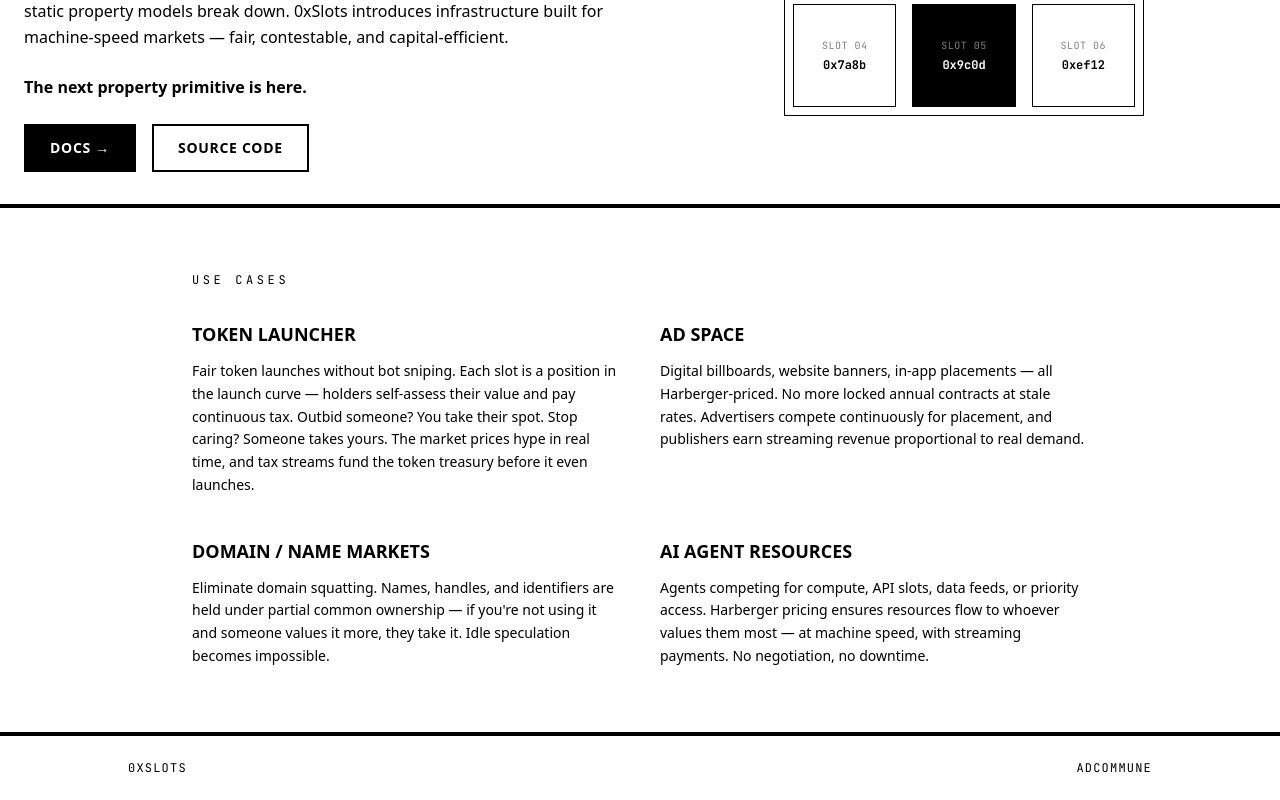
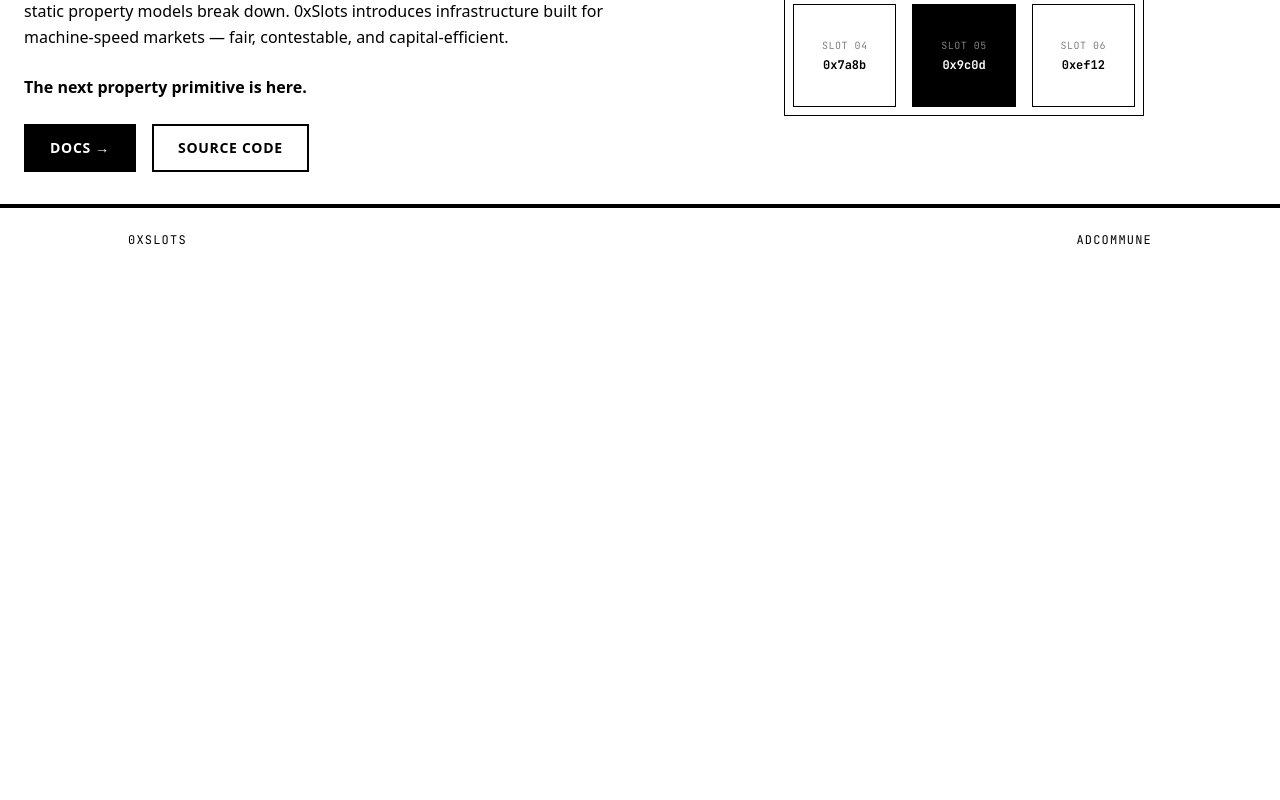
Before and after one commit to adcommune/0xSlots, a Next.js app in the folder apps/landing/: page / in a window 1280 px wide. Shown: the part 404-1204 px from the top of the page. After the commit the page ends 800 px from the top, so only its background shows below. Built offline with nearby package versions, Linux system fonts and the light colour scheme.

Commit message:
merge use cases into /docs, add Token Launcher deep dive section

```diff
--- a/apps/landing/src/app/docs/page.tsx
+++ b/apps/landing/src/app/docs/page.tsx
@@ -97,18 +97,135 @@ export default function Docs() {
           </p>
           <div className="mt-10 grid grid-cols-2 lg:grid-cols-3">
             {[
+              { title: "Token Launcher", desc: "Fair token launches without bot sniping. Slots are launch positions — holders self-assess value and pay continuous tax. The market prices hype in real time. Tax streams fund the treasury before launch.", featured: true },
               { title: "Onchain Ads", desc: "Ad slots priced by the market, not ad networks. Content managed via modules." },
               { title: "AI Agent Resources", desc: "Agents compete for compute, API access, or bandwidth. No negotiation — just set prices." },
               { title: "Domain Names", desc: "Prevent squatting through continuous cost of ownership." },
               { title: "Protocol Positions", desc: "Validator slots, oracle seats, governance — hold as long as you pay." },
               { title: "Digital Real Estate", desc: "Virtual land, metaverse plots — always contestable." },
               { title: "Spectrum & Bandwidth", desc: "Allocate scarce network resources to whoever values them most." },
-            ].map((item) => (
-              <div key={item.title} className="border-2 border-black p-5 -mt-[2px] -ml-[2px]">
+            ].map((item: any) => (
+              <div key={item.title} className={`border-2 border-black p-5 -mt-[2px] -ml-[2px] ${item.featured ? "bg-black text-white col-span-2 lg:col-span-1" : ""}`}>
                 <h3 className="font-black uppercase text-sm">{item.title}</h3>
                 <p className="mt-1 text-xs leading-relaxed">{item.desc}</p>
+                {item.featured && (
+                  <a href="#token-launcher" className="mt-2 inline-block text-xs font-mono underline">
+                    Read more ↓
+                  </a>
+                )}
               </div>
             ))}
+          </div>
+        </div>
+      </section>
+
+      {/* Token Launcher Deep Dive */}
+      <section id="token-launcher" className="px-6 py-16 border-b-4 border-black">
+        <div className="max-w-5xl mx-auto">
+          <h2 className="text-4xl sm:text-5xl font-black uppercase tracking-tighter">Token Launcher</h2>
+          <p className="mt-4 max-w-2xl text-lg">
+            Harberger-priced token launches. Fair, continuous, bot-proof.
+          </p>
+
+          {/* How it works */}
+          <div className="mt-10 space-y-8">
+            <div>
+              <h3 className="font-black uppercase text-lg mb-3">How It Works</h3>
+              <p className="text-sm leading-relaxed max-w-2xl">
+                A token launch is a <strong>Land</strong>. Each <strong>Slot</strong> represents a position on the launch curve — an allocation of tokens at a given tier. To hold a slot, you self-assess its value and pay continuous tax via Superfluid streams. Anyone can take your slot by paying your self-assessed price.
+              </p>
+            </div>
+
+            <div className="border-2 border-black bg-black text-white p-6 font-mono text-sm overflow-x-auto">
+              <div className="text-gray-500"># Example: $FAIR token launch</div>
+              <pre>{`Land: $FAIR Token Launch (6 slots, 1M tokens)
+├── Slot 0: 250,000 tokens  ← earliest tier, most valuable
+├── Slot 1: 200,000 tokens
+├── Slot 2: 175,000 tokens
+├── Slot 3: 150,000 tokens
+├── Slot 4: 125,000 tokens
+└── Slot 5: 100,000 tokens  ← latest tier
+
+Pre-launch (7 days):
+  Day 1: Alice claims Slot 0 → assesses $500 → pays ~$0.07/day tax
+  Day 3: Bob outbids → pays Alice $500 → assesses $2,000
+  Day 5: Carol outbids → pays Bob $2,000 → assesses $5,000
+  Day 7: Launch triggers → Carol gets 250K tokens
+         Treasury: ~$15 accumulated tax → seeds liquidity`}</pre>
+            </div>
+
+            {/* Comparison */}
+            <div>
+              <h3 className="font-black uppercase text-lg mb-3">vs Existing Models</h3>
+              <div className="border-2 border-black overflow-x-auto">
+                <table className="w-full text-xs">
+                  <thead>
+                    <tr className="border-b-2 border-black bg-black text-white">
+                      <th className="px-4 py-3 text-left font-mono uppercase tracking-wider"></th>
+                      <th className="px-4 py-3 text-left font-mono uppercase tracking-wider">pump.fun</th>
+                      <th className="px-4 py-3 text-left font-mono uppercase tracking-wider">Whitelists</th>
+                      <th className="px-4 py-3 text-left font-mono uppercase tracking-wider">0xSlots</th>
+                    </tr>
+                  </thead>
+                  <tbody>
+                    {[
+                      ["Bot resistance", "❌ Bots win", "✅ Manual", "✅ Harberger"],
+                      ["Price discovery", "Post-launch", "None", "Pre-launch, continuous"],
+                      ["Treasury funding", "Buy fees", "None", "Streaming tax"],
+                      ["Position fairness", "Speed wins", "Connections win", "Conviction wins"],
+                      ["Idle positions", "Dead wallets", "N/A", "Taken over"],
+                      ["Dev accountability", "Zero", "Zero", "Dev pays tax"],
+                    ].map(([label, pump, wl, slots]) => (
+                      <tr key={label} className="border-b border-black">
+                        <td className="px-4 py-2 font-bold">{label}</td>
+                        <td className="px-4 py-2">{pump}</td>
+                        <td className="px-4 py-2">{wl}</td>
+                        <td className="px-4 py-2 font-bold">{slots}</td>
+                      </tr>
+                    ))}
+                  </tbody>
+                </table>
+              </div>
+            </div>
+
+            {/* Dev accountability */}
+            <div className="border-2 border-black p-6">
+              <h3 className="font-black uppercase text-lg mb-3">Dev Accountability</h3>
+              <p className="text-sm leading-relaxed max-w-2xl">
+                Creators can reserve slots for themselves (dev allocation). But those slots follow the same Harberger rules — self-assess the value, pay continuous tax. If the dev thinks their own token is worthless (low assessment), anyone can buy the allocation cheap. If they think it{"'"}s valuable, they{"'"}re paying real tax to hold it. <strong>First memecoin where the dev literally can{"'"}t hold a free allocation.</strong>
+              </p>
+            </div>
+
+            {/* Architecture */}
+            <div>
+              <h3 className="font-black uppercase text-lg mb-3">Architecture</h3>
+              <p className="text-sm leading-relaxed max-w-2xl mb-4">
+                No new core contracts. The token launcher is a <strong>module</strong> on the existing 0xSlots primitive.
+              </p>
+              <div className="border-2 border-black bg-black text-white p-6 font-mono text-sm overflow-x-auto">
+                <pre>{`SlotsHub (existing)
+├── openLand() → creates a new token launch
+│   └── Slots.sol (existing) — Harberger-priced positions
+│       └── Module: TokenLauncherModule (new)
+│
+TokenLauncherModule.sol
+├── setTokenConfig(land, name, symbol, supply, allocations[])
+├── launch(land) → deploy token, distribute to holders
+├── claimAllocation(land, slotId) → claim tokens
+└── withdrawTreasury(land) → withdraw accumulated tax`}</pre>
+              </div>
+            </div>
+
+            <div>
+              <a
+                href="https://github.com/adcommune/0xSlots/blob/main/docs/TOKEN_LAUNCHER.md"
+                target="_blank"
+                rel="noopener noreferrer"
+                className="border-2 border-black px-6 py-3 text-sm font-bold uppercase tracking-wider hover:bg-black hover:text-white inline-block"
+              >
+                Full Design Doc →
+              </a>
+            </div>
           </div>
         </div>
       </section>
--- a/apps/landing/src/app/page.tsx
+++ b/apps/landing/src/app/page.tsx
@@ -73,61 +73,6 @@ export default function Home() {
           <SlotsDemo />
         </div>
       </section>
-      {/* Use Cases */}
-      <section className="px-6 py-16 border-b-4 border-black">
-        <div className="max-w-4xl mx-auto">
-          <p className="font-mono text-xs uppercase tracking-[0.3em] mb-8">
-            USE CASES
-          </p>
-          <div className="grid md:grid-cols-2 gap-10">
-            <div>
-              <h3 className="text-lg font-black uppercase mb-3">
-                Token Launcher
-              </h3>
-              <p className="text-sm leading-relaxed">
-                Fair token launches without bot sniping. Each slot is a position
-                in the launch curve — holders self-assess their value and pay
-                continuous tax. Outbid someone? You take their spot. Stop caring?
-                Someone takes yours. The market prices hype in real time, and tax
-                streams fund the token treasury before it even launches.
-              </p>
-            </div>
-            <div>
-              <h3 className="text-lg font-black uppercase mb-3">
-                Ad Space
-              </h3>
-              <p className="text-sm leading-relaxed">
-                Digital billboards, website banners, in-app placements — all
-                Harberger-priced. No more locked annual contracts at stale rates.
-                Advertisers compete continuously for placement, and publishers
-                earn streaming revenue proportional to real demand.
-              </p>
-            </div>
-            <div>
-              <h3 className="text-lg font-black uppercase mb-3">
-                Domain / Name Markets
-              </h3>
-              <p className="text-sm leading-relaxed">
-                Eliminate domain squatting. Names, handles, and identifiers are
-                held under partial common ownership — if you're not using it and
-                someone values it more, they take it. Idle speculation becomes
-                impossible.
-              </p>
-            </div>
-            <div>
-              <h3 className="text-lg font-black uppercase mb-3">
-                AI Agent Resources
-              </h3>
-              <p className="text-sm leading-relaxed">
-                Agents competing for compute, API slots, data feeds, or priority
-                access. Harberger pricing ensures resources flow to whoever
-                values them most — at machine speed, with streaming payments.
-                No negotiation, no downtime.
-              </p>
-            </div>
-          </div>
-        </div>
-      </section>
       {/* Footer */}
       <footer className="px-6 py-6">
         <div className="max-w-5xl mx-auto flex justify-between items-center font-mono text-xs uppercase tracking-widest">
```
